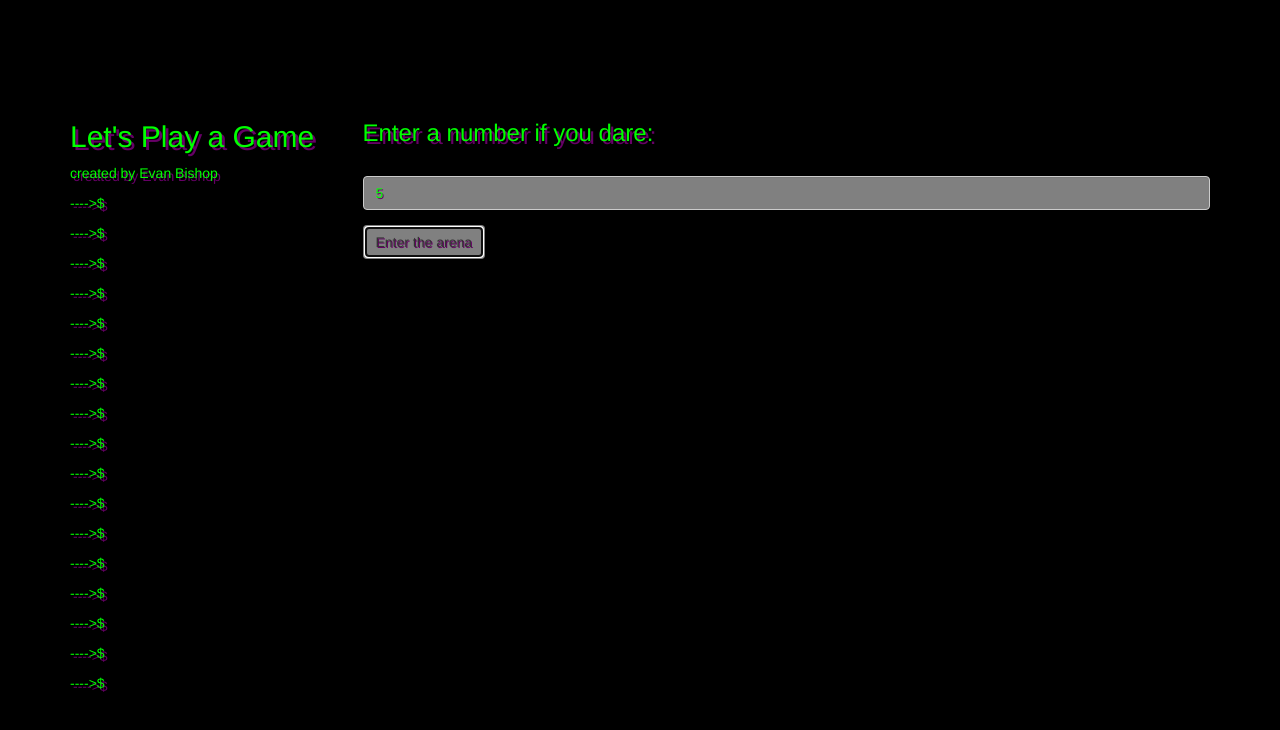
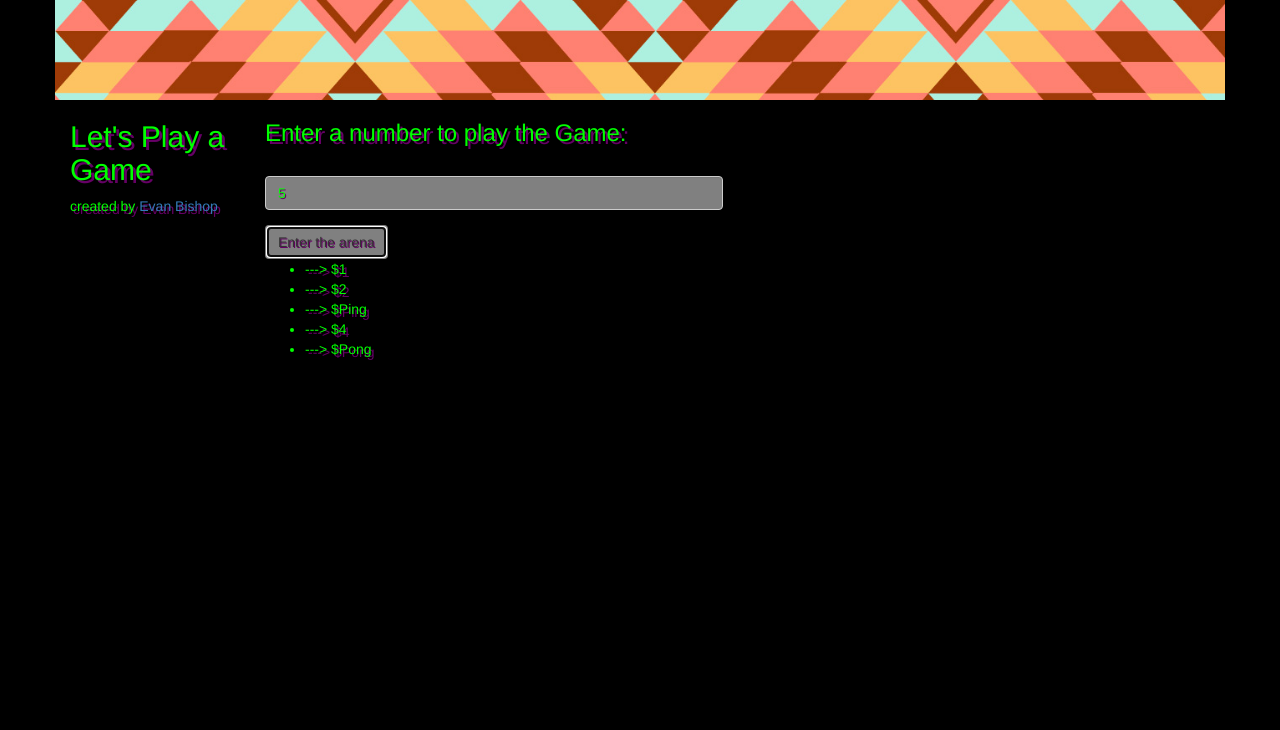
Before and after one commit to EB888/ping-pong-eb, a plain HTML site: page index.html in a window 1280 px wide. Both pictures are taken after typing "5" into the empty fields and a click on the button "Enter the arena". Drawn offline with Linux system fonts and the light colour scheme.

Commit message:
pass sixth spec of emptying output of previous results when resubmitting form

```diff
--- a/css/styles.css
+++ b/css/styles.css
@@ -10,32 +10,20 @@ body{
   /*color:#0f0;*/
   /*margin-bottom: 100px;*/
   padding-bottom: 100px;
-  /*background-image: url(../img/geo1.jpeg); */
+  background-image: url(../img/geo1.jpeg);
   background-size: cover;
 }
-/*MAINBODY STYLING*/
-.mainbody{
-  /*background-color:black;
-  color:#0f0;*/
-}
-/*SIDECOLUMN STYLING*/
-.sidecolumn a{
-  color:#0f0;
-}
-.sidecolumn h2{
-  /*text-shadow: 3px 3px #660066;
-  color:#0f0;*/
-}
-.sidecolumn p{
-  /*text-shadow: 3px 3px #660066;
-  color:#0f0;*/
-}
+/*FORM STYLING*/
 .btn, .form-control{
   background-color: grey;
   text-shadow: 1px 1px #660066;
   color:#0f0;
 }
 /*OUTPUT STYLING*/
-/*#output{
-
-}*/
+#output{
+  display: none;
+}
+/*VARIOUS*/
+img#pinginThePong{
+  display:none;
+}
--- a/index.html
+++ b/index.html
@@ -14,29 +14,12 @@
         <div class="col-md-12 header">
           <!-- <h1 class="text-left"></h1> -->
         </div>
-        <div class="col-md-3 sidecolumn">
+        <div class="col-md-2 sidecolumn">
           <h2 class="text-left">Let's Play a Game</h2>
           <p>created by <a href="https://github.com/eb888">Evan Bishop</a></p>
-          <p>---->$</p>
-          <p>---->$</p>
-          <p>---->$</p>
-          <p>---->$</p>
-          <p>---->$</p>
-          <p>---->$</p>
-          <p>---->$</p>
-          <p>---->$</p>
-          <p>---->$</p>
-          <p>---->$</p>
-          <p>---->$</p>
-          <p>---->$</p>
-          <p>---->$</p>
-          <p>---->$</p>
-          <p>---->$</p>
-          <p>---->$</p>
-          <p>---->$</p>
         </div>
-        <div class="col-md-9 mainbody">
-          <h3 class="text-left">Enter a number if you dare:</h3>
+        <div class="col-md-5 mainbody">
+          <h3 class="text-left">Enter a number to play the Game:</h3>
           <form id="pingpongForm">
             <div class="form-group">
               <label for="pingpong"></label>
@@ -44,11 +27,14 @@
             </div>
             <button type="submit" class="btn">Enter the arena</button>
           </form>
-          <div>
-            <ul id="output">
+          <div id="outputdiv">
+            <ul id="outputul">
 
             </ul>
           </div>
+        </div>
+        <div class="col-md-5">
+          <img id ="pinginThePong" src="img/pingpong.jpeg" class="img-responsive" alt="pingin the pong">
         </div>
       </div>
     </div>
--- a/js/scripts.js
+++ b/js/scripts.js
@@ -1,27 +1,28 @@
 $(document).ready(function(){
-  var userInput = parseInt($("#pingpong").val());
   var pingPong = function(input){
     var i = 1;
     while  (i <= input){
       if (i % 15 === 0){
         // console.log("Divisible by 15")
-        $("ul#output").append("<li>" + "Ping-Pong" + "</li>");
+        $("ul#outputul").append("<li>" + "---> $" + "Ping-Pong" + "</li>");
         i++
       }else if(i % 5 === 0){
-        $("ul#output").append("<li>" + "Pong" + "</li>");
+        $("ul#outputul").append("<li>" + "---> $" + "Pong" + "</li>");
         i++
       }else if(i % 3 === 0){
-        $("ul#output").append("<li>" + "Ping" + "</li>");
+        $("ul#outputul").append("<li>" + "---> $" + "Ping" + "</li>");
         i++
       }else{
         // console.log(i)
-        $("ul#output").append("<li>" + i + "</li>");
+        $("ul#outputul").append("<li>" + "---> $" + i + "</li>");
         i++
       }
     }
   }
   $("#pingpongForm").submit(function(event){
     event.preventDefault();
+    $("ul#outputul").empty();
+    var userInput = parseInt($("#pingpong").val());
     pingPong(userInput);
   });
 });
```
Also changed, not shown: img/pingpong.jpeg (added).
